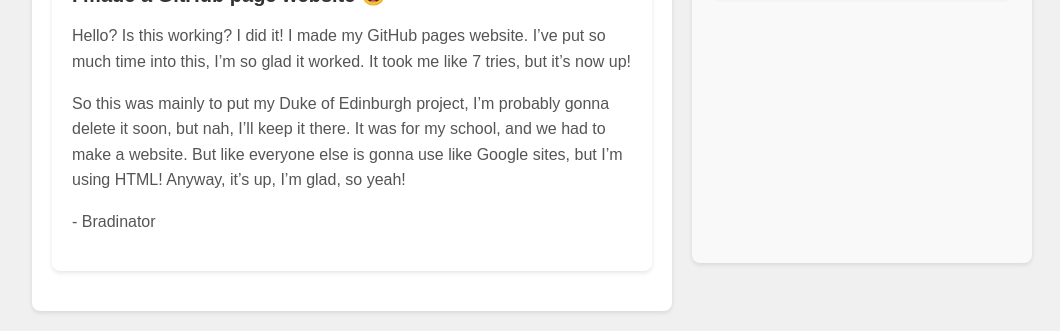
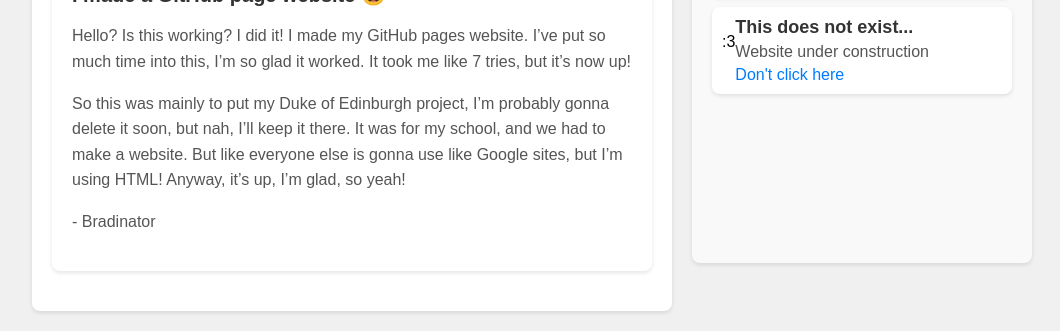
Before and after one commit to Ulladay-Hub/Ulladay-Hub.github.io, a plain HTML site: page index.html in a window 1280 px wide. Shown: the part 557-888 px from the top of the page, without its empty margins (108-1168 px from the left). Drawn offline with Linux system fonts and the light colour scheme.

Commit message:
Update index.html

```diff
--- a/index.html
+++ b/index.html
@@ -156,6 +156,14 @@
                     <a href="ANSIGAME/ansi.html" class="project-link">Website here</a>
                 </div>
             </div>
+            <div class="project-item">
+                <div class="project-icon"<p>:3</p></div>
+                <div class="project-details">
+                    <div class="project-name">This does not exist...</div>
+                    <div class="project-description">Website under construction</div>
+                    <a href="this-doesn’t-exist/main.html" class="project-link">Don't click here</a>
+                </div>
+            </div>
         </div>
     </div>
 </body>
```
